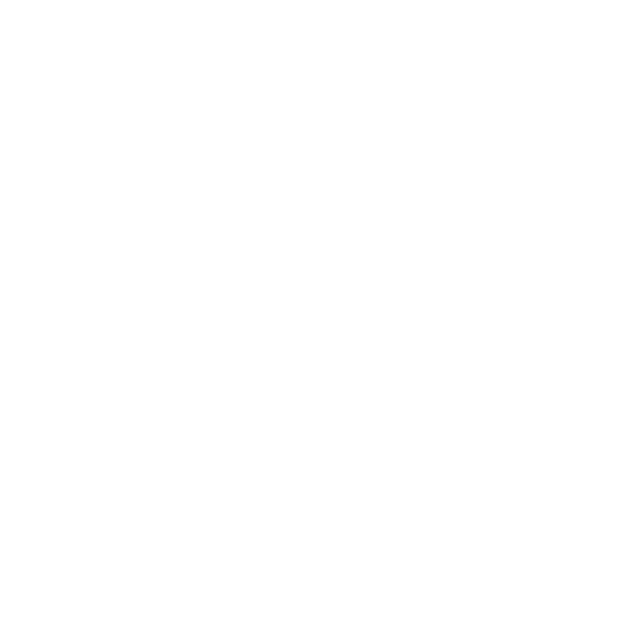
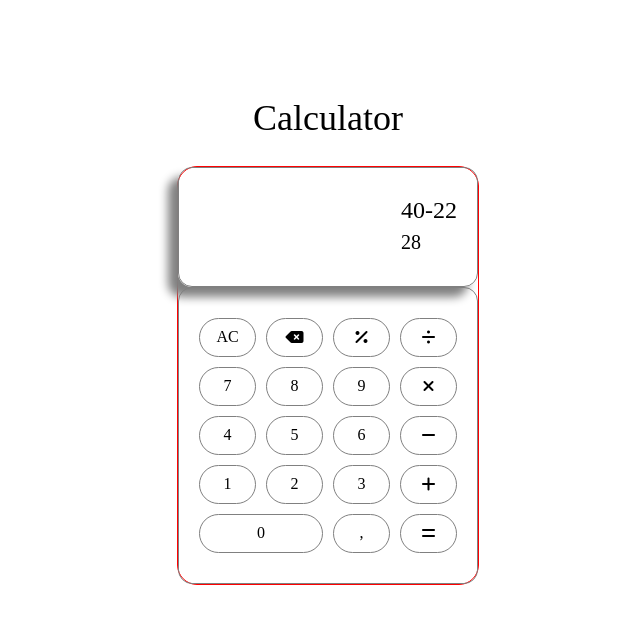
Before and after one commit to ilona-liashenko/calculator, a plain HTML site: page index.html in a window 1280 px wide. Shown: the whole page, without its empty margins (312-952 px from the left). Drawn offline with Linux system fonts and the light colour scheme.

Commit message:
made general view of calculator

```diff
--- a/index.html
+++ b/index.html
@@ -1,11 +1,81 @@
 <!DOCTYPE html>
 <html lang="en">
-<head>
-    <meta charset="UTF-8">
-    <meta name="viewport" content="width=device-width, initial-scale=1.0">
-    <title>Document</title>
-</head>
-<body>
+  <head>
+    <meta charset="UTF-8" />
+    <meta name="viewport" content="width=device-width, initial-scale=1.0" />
+    <link rel="stylesheet" href="./scss/style.css" />
+    <title>Calculator</title>
+  </head>
+  <body>
+    <main class="calculator">
+      <h1 class="calculator__title">Calculator</h1>
+      <div class="calculator__container">
+        <div class="screen">
+          <span class="screen__data screen__input">40-22</span>
+          <span class="screen__data screen__result">28</span>
+        </div>
+        <div class="operation">
+          <div class="operation__button">
+            <span class="operation__symbol">AC</span>
+          </div>
+          <div class="operation__button">
+            <i class="fa-solid fa-delete-left operation__symbol"></i>
+          </div>
+          <div class="operation__button">
+            <i class="fa-solid fa-percent operation__symbol"></i>
+          </div>
+          <div class="operation__button">
+            <i class="fa-solid fa-divide operation__symbol"></i>
+          </div>
+          <div class="operation__button">
+            <span class="operation__symbol">7</span>
+          </div>
+          <div class="operation__button">
+            <span class="operation__symbol">8</span>
+          </div>
+          <div class="operation__button">
+            <span class="operation__symbol">9</span>
+          </div>
+          <div class="operation__button">
+            <i class="fa-solid fa-xmark operation__symbol"></i>
+          </div>
+          <div class="operation__button">
+            <span class="operation__symbol">4</span>
+          </div>
+          <div class="operation__button">
+            <span class="operation__symbol">5</span>
+          </div>
+          <div class="operation__button">
+            <span class="operation__symbol">6</span>
+          </div>
+          <div class="operation__button">
+            <i class="fa-solid fa-minus operation__symbol"></i>
+          </div>
+          <div class="operation__button">
+            <span class="operation__symbol">1</span>
+          </div>
+          <div class="operation__button">
+            <span class="operation__symbol">2</span>
+          </div>
+          <div class="operation__button">
+            <span class="operation__symbol">3</span>
+          </div>
+          <div class="operation__button">
+            <i class="fa-solid fa-plus operation__symbol"></i>
+          </div>
+          <div class="operation__button operation__button--zero">
+            <span class="operation__symbol">0</span>
+          </div>
+          <div class="operation__button">
+            <span class="operation__symbol">,</span>
+          </div>
+          <div class="operation__button">
+            <i class="fa-solid fa-equals operation__symbol"></i>
+          </div>
+        </div>
+      </div>
+    </main>
 
-</body>
+    <script src="https://kit.fontawesome.com/377e5fbd8a.js" crossorigin="anonymous"></script>
+  </body>
 </html>
--- /dev/null
+++ b/scss/reset.scss
@@ -0,0 +1,43 @@
+html, body, div, span, applet, object, iframe,
+h1, h2, h3, h4, h5, h6, p, blockquote, pre,
+a, abbr, acronym, address, big, cite, code,
+del, dfn, em, img, ins, kbd, q, s, samp,
+small, strike, strong, sub, sup, tt, var,
+b, u, i, center,
+dl, dt, dd, ol, ul, li,
+fieldset, form, label, legend,
+table, caption, tbody, tfoot, thead, tr, th, td,
+article, aside, canvas, details, embed,
+figure, figcaption, footer, header, hgroup,
+menu, nav, output, ruby, section, summary,
+time, mark, audio, video {
+	margin: 0;
+	padding: 0;
+	border: 0;
+	font-size: 100%;
+	font: inherit;
+	vertical-align: baseline;
+}
+/* HTML5 display-role reset for older browsers */
+article, aside, details, figcaption, figure,
+footer, header, hgroup, menu, nav, section {
+	display: block;
+}
+body {
+	line-height: 1;
+}
+ol, ul {
+	list-style: none;
+}
+blockquote, q {
+	quotes: none;
+}
+blockquote:before, blockquote:after,
+q:before, q:after {
+	content: '';
+	content: none;
+}
+table {
+	border-collapse: collapse;
+	border-spacing: 0;
+}
--- a/scss/style.scss
+++ b/scss/style.scss
@@ -0,0 +1,54 @@
+@import "reset";
+
+.calculator {
+    max-width: 1200px;
+    margin: 0 auto;
+    padding-top: 100px;
+    &__title {
+        margin-bottom: 30px;
+        text-align: center;
+        font-size: 36px;
+    }
+    &__container {
+        width: 300px;
+        margin: 0 auto;
+        border-radius: 20px;
+        border: 1px solid red;
+    }
+}
+
+.screen {
+    padding: 30px 20px;
+    border: 1px solid grey;
+    border-radius: 14px;
+    display: grid;
+    grid-template-rows: repeat(2, 1fr);
+    box-shadow: -10px 10px 10px grey;
+    place-content: end;
+    gap: 10px;
+    &__input {
+        font-size: 24px;
+    }
+    &__result {
+        font-size: 20px;
+    }
+}
+
+.operation {
+    padding: 30px 20px;
+    border: 1px solid grey;
+    border-radius: 14px;
+    display: grid;
+    grid-template-rows: repeat(5, 1fr);
+    grid-template-columns: repeat(4, 1fr);
+    gap: 10px;
+    &__button {
+        text-align: center;
+        padding: 10px 0;
+        border: 1px solid grey;
+        border-radius: 20px;
+        &--zero {
+            grid-column: 1 / 3;
+        }
+    }
+}
```
Also changed, not shown: scss/reset.css (added), scss/style.css (added), 2 other files.
